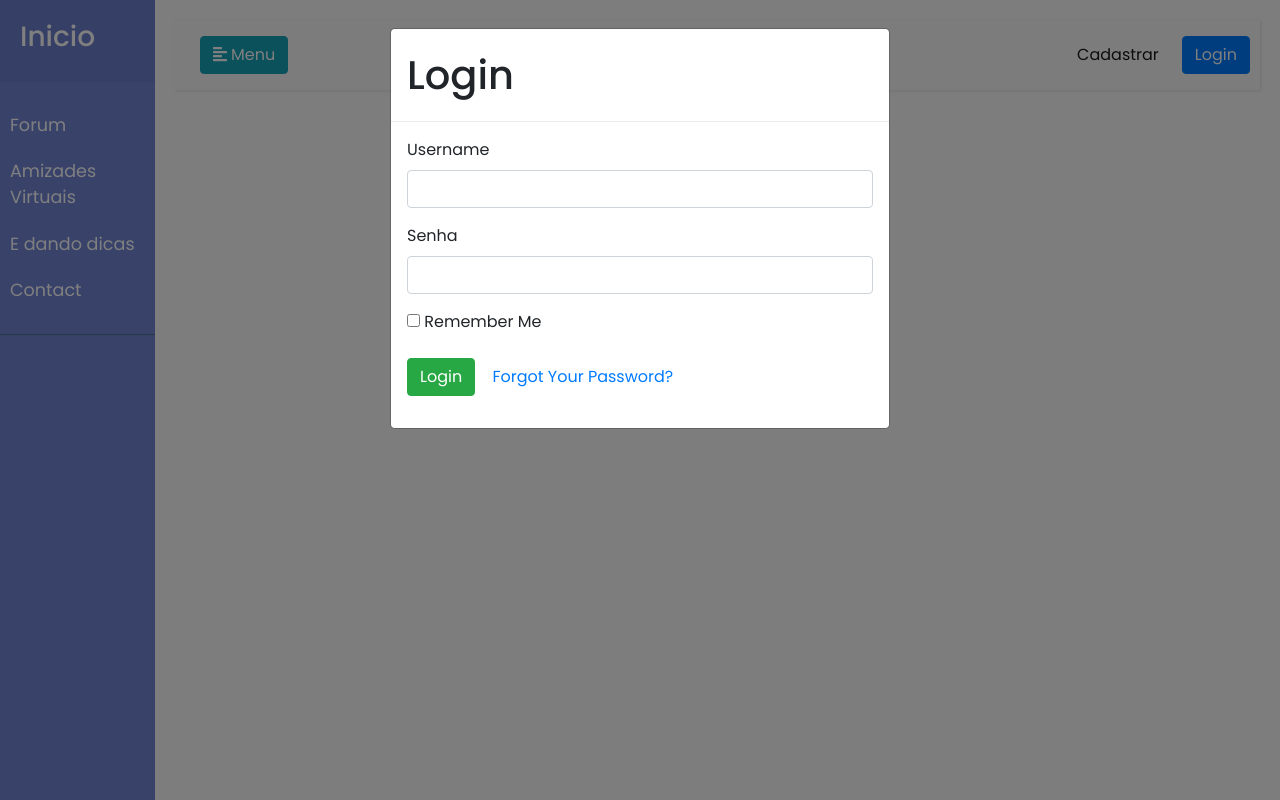
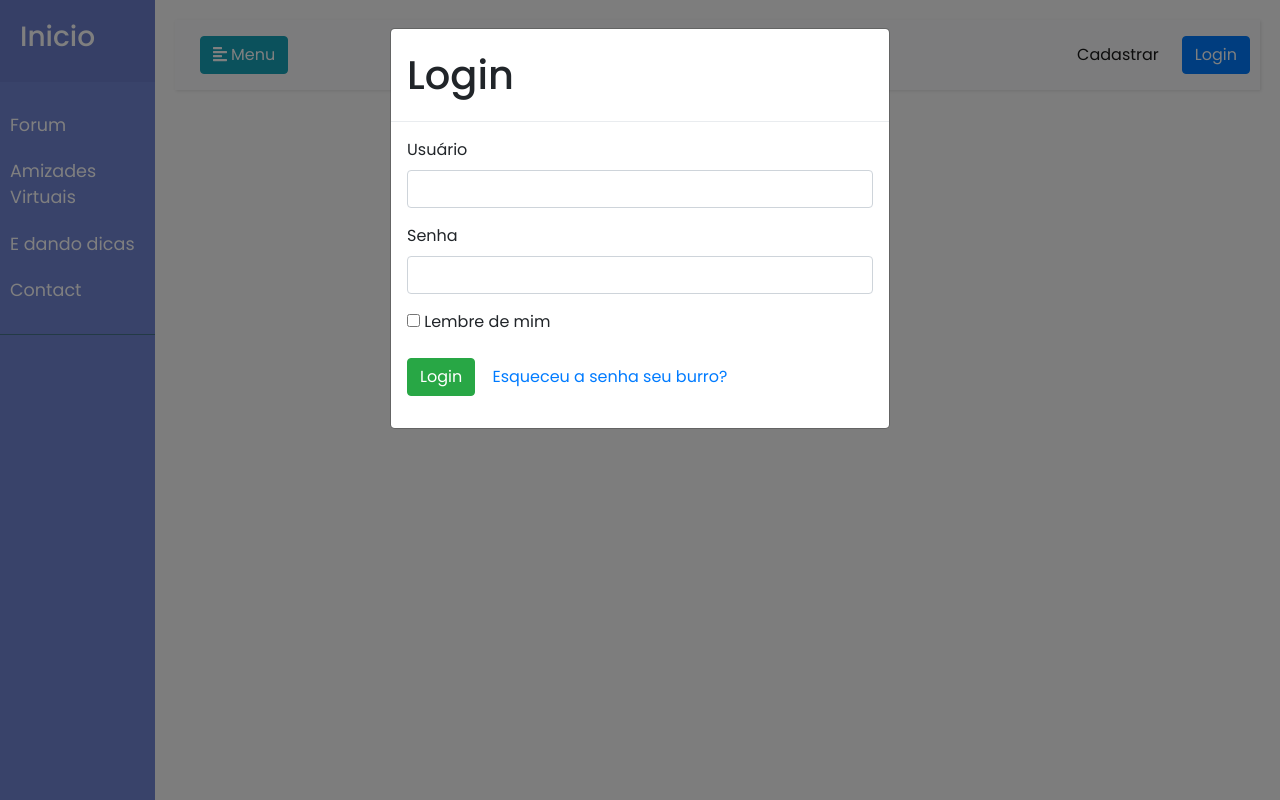
Before and after one commit to pescaecia/All, a PHP site: page /All/ in a window 1280 px wide, after a click on "Login". Run offline with PHP 8.4, Linux system fonts and the light colour scheme; some libraries are stand-ins or nearby versions.

Commit message:
A questão é que só eu trabalho, ai.... ISSO VAI SEU PI OTARÍO

```diff
--- a/index.php
+++ b/index.php
@@ -69,7 +69,7 @@
                 <form role="form" method="POST" action="Login/Logar.php">
 
                     <div class="form-group">
-                        <label class="control-label">Username</label>
+                        <label class="control-label">Usuário</label>
                         <div>
                             <input type="text" class="form-control input-lg" name="login">
                         </div>
@@ -84,7 +84,7 @@
                         <div>
                             <div class="checkbox">
                                 <label>
-                                    <input type="checkbox" name="remember"> Remember Me
+                                    <input type="checkbox" name="remember"> Lembre de mim
                                 </label>
                             </div>
                         </div>
@@ -93,7 +93,7 @@
                         <div>
                             <button type="submit" class="btn btn-success">Login</button>
 
-                            <a class="btn btn-link" href="">Forgot Your Password?</a>
+                            <a class="btn btn-link" href="">Esqueceu a senha seu burro?</a>
                         </div>
                     </div>
                 </form>
```
